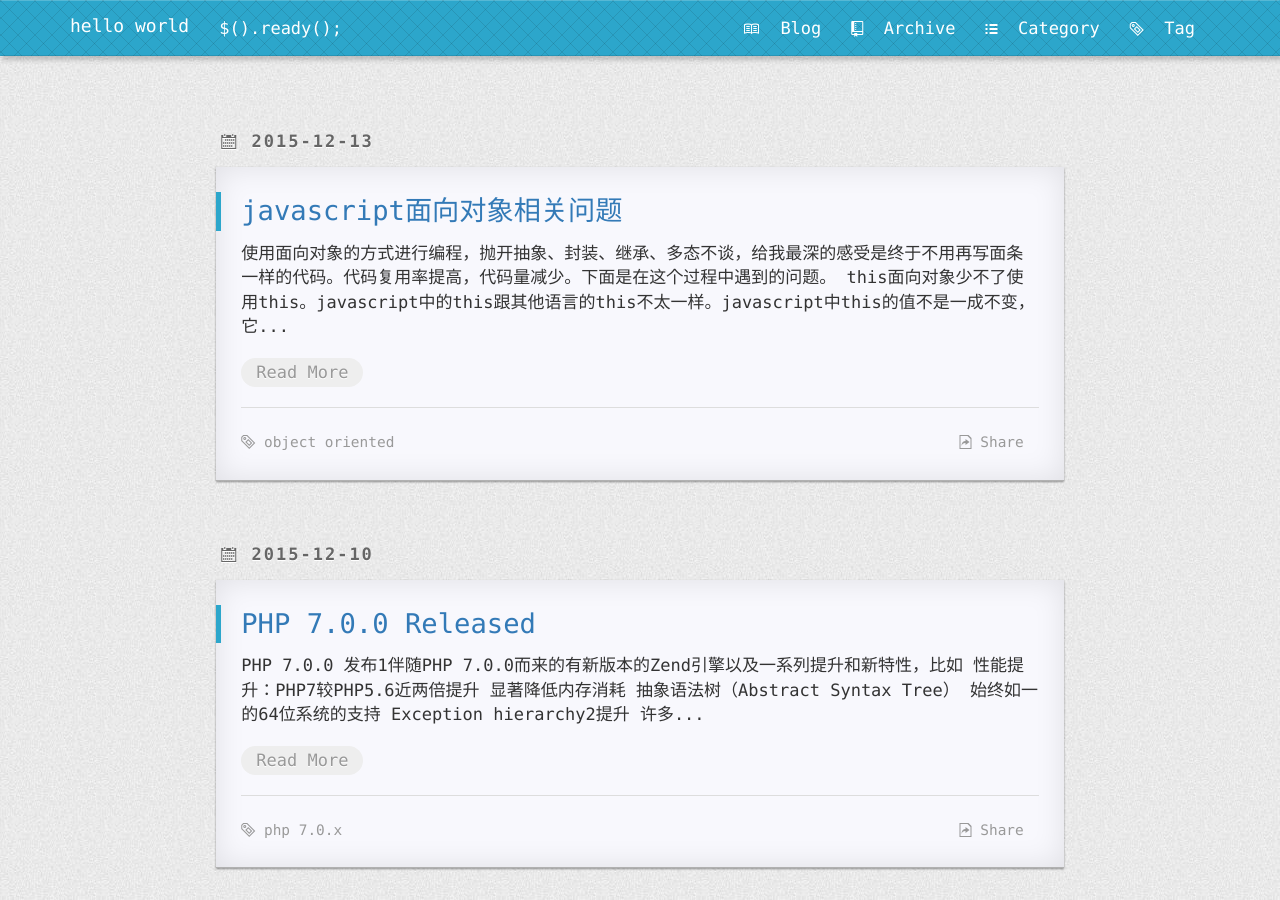
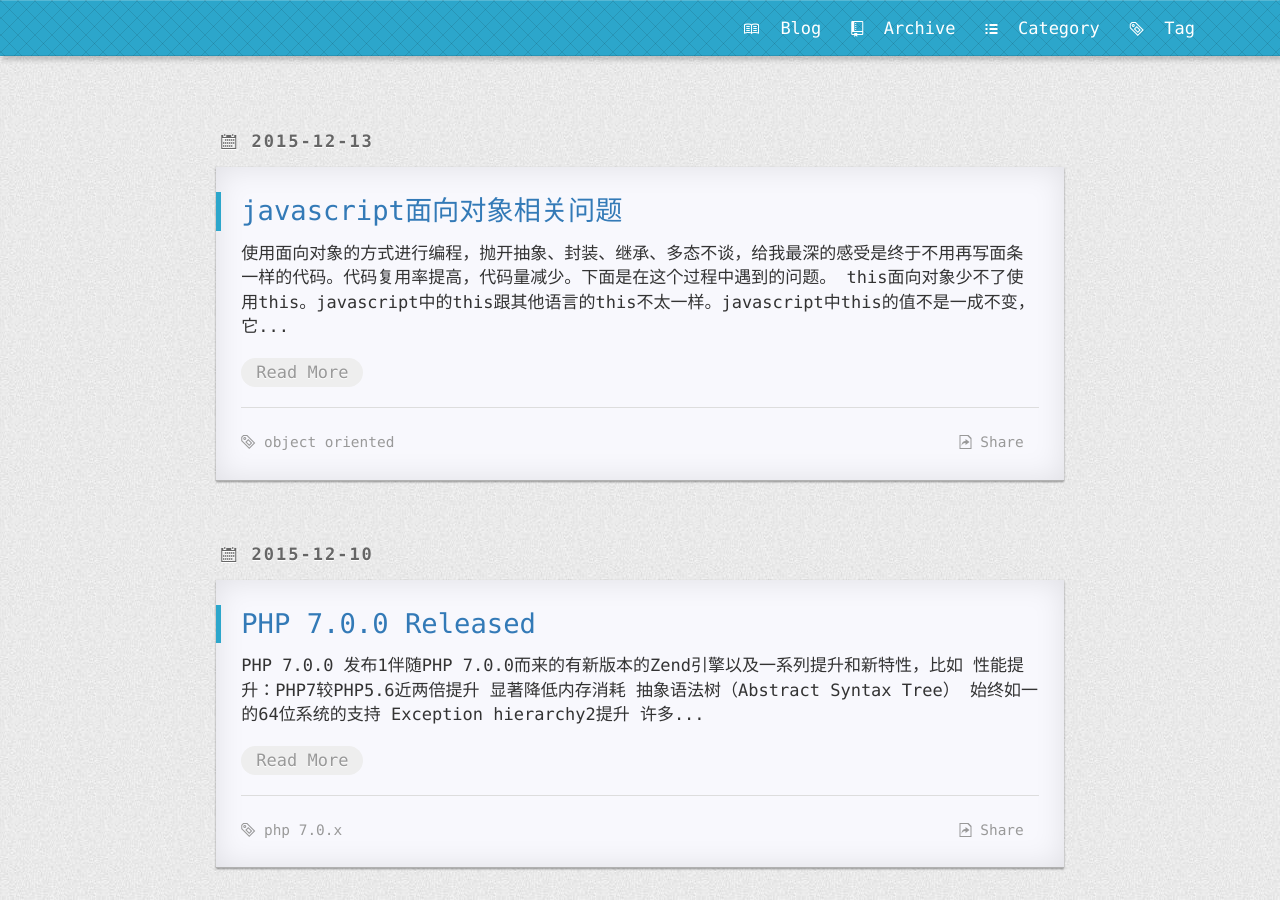
Before and after one commit to wangbangkun/wangbangkun.github.io, a Jekyll site: the page built from index.html, in a window 1280 px wide and 900 px high. Built offline with Jekyll 4.4.1, drawn with Linux system fonts in a browser that asks for light colours; nearby versions of some CDN libraries; the list of posts is cut into pages by our own code.

Commit message:
remove title and desp

```diff
--- a/_config.yml
+++ b/_config.yml
@@ -25,9 +25,9 @@ paginate: 10
 paginate_path: ":num"
 baseurl: ""
 
-title: "hello world"
+title: ""
 email: "wangbangkun@yeah.net"
-description: "$().ready();"
+description: ""
 github_username:  "wangbangkun"
 
 
```
